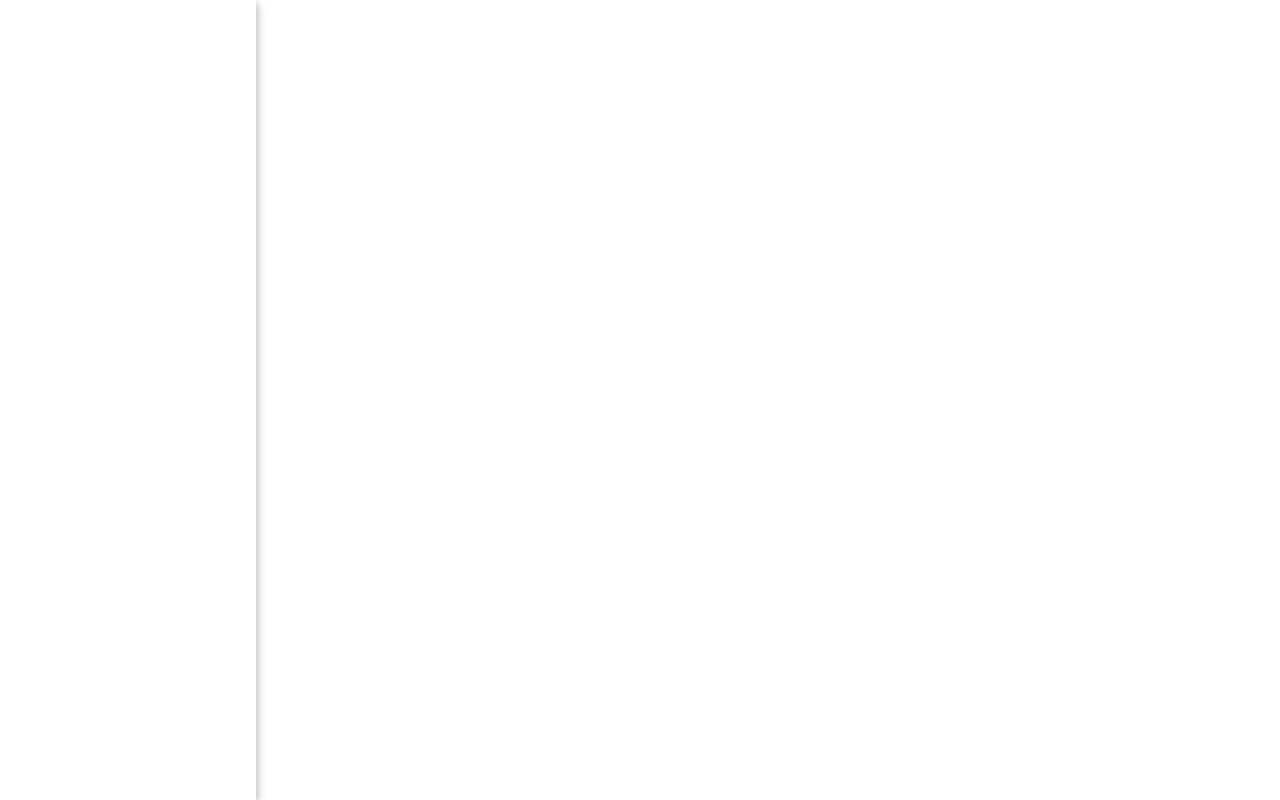
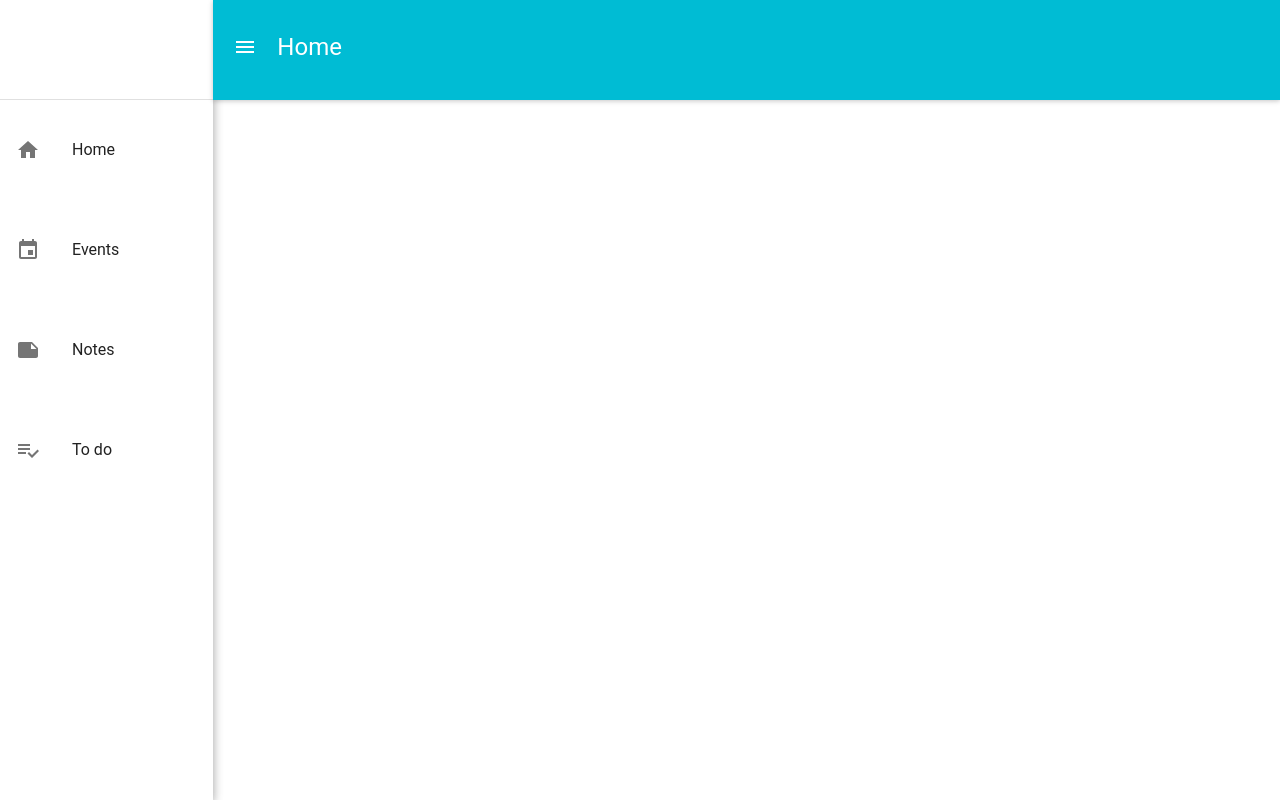
Before and after one commit to eideeivindsen/it2810-webutvikling-h17-prosjekt-3-group-13, a React (Create React App) app in the folder prosjekt3/: page / in a window 1280 px wide. Built offline with nearby package versions, Linux system fonts and the light colour scheme.

Commit message:
Added gridsystem and navbar without functionality

```diff
--- a/prosjekt3/package.json
+++ b/prosjekt3/package.json
@@ -8,7 +8,8 @@
   "dependencies": {
     "material-ui": "^0.19.2",
     "react": "^15.6.2",
-    "react-dom": "^15.6.2"
+    "react-dom": "^15.6.2",
+    "react-grid-system": "^2.9.6"
   },
   "scripts": {
     "start": "react-scripts start",
--- /dev/null
+++ b/prosjekt3/src/App.css
@@ -0,0 +1,29 @@
+.navContainer,
+.contentContainer {
+    padding: 0px !important;
+}
+
+.navbar {
+    height: 100vh;
+    box-shadow: rgba(0, 0, 0, 0.16) 0px 3px 10px, rgba(0, 0, 0, 0.23) 0px 3px 10px;
+    display: flex;
+    flex-direction: column;
+}
+.menuButton {
+    height: calc(100vh/8) !important;
+}
+span.menuButton  {
+    display: flex !important;
+}
+span.menuButton div {
+    align-self: center;
+}
+
+.navHeader {
+    height: 100px;
+}
+
+.appBar {
+    height: 100px;
+    padding-top: 15px;
+}
--- a/prosjekt3/src/App.js
+++ b/prosjekt3/src/App.js
@@ -1,12 +1,25 @@
 import React, { Component } from 'react';
 import MuiThemeProvider from 'material-ui/styles/MuiThemeProvider';
+import { Container, Row, Col } from 'react-grid-system';
+import Home from './components/Home';
 import Navbar from './components/Navbar';
+import './App.css';
+
 
 class App extends Component {
   render() {
     return (
         <MuiThemeProvider>
-            <Navbar />
+            <Container fluid={true} className="mainContainer">
+                <Row className="mainRow">
+                    <Col className="navContainer" xs={3} lg={2}>
+                        <Navbar />
+                    </Col>
+                    <Col className="contentContainer" xs={9} lg={10}>
+                        <Home />
+                    </Col>
+                </Row>
+            </Container>
         </MuiThemeProvider>
     );
   }
--- /dev/null
+++ b/prosjekt3/src/components/Home.js
@@ -0,0 +1,14 @@
+import React, { Component } from 'react';
+import AppBar from 'material-ui/AppBar';
+
+class Home extends Component {
+  render() {
+    return (
+        <div className="container home">
+            <AppBar className="appBar" title="Home" />
+        </div>
+    );
+  }
+}
+
+export default Home;
--- a/prosjekt3/src/components/Navbar.js
+++ b/prosjekt3/src/components/Navbar.js
@@ -1,8 +1,21 @@
 import React from 'react';
-import { Drawer } from 'material-ui';
+import { Divider, MenuItem } from 'material-ui';
+import HomeIcon from 'material-ui/svg-icons/action/home';
+import EventIcon from 'material-ui/svg-icons/action/event';
+import NoteIcon from 'material-ui/svg-icons/av/note';
+import ChecklistIcon from 'material-ui/svg-icons/av/playlist-add-check';
 
 const Navbar = () => (
-  <Drawer docked={true} />
+  <div className="navbar">
+    <div className="navHeader">
+
+    </div>
+    <Divider />
+    <MenuItem className="menuButton" primaryText="Home" leftIcon={<HomeIcon />} />
+    <MenuItem className="menuButton" primaryText="Events" leftIcon={<EventIcon />} />
+    <MenuItem className="menuButton" primaryText="Notes" leftIcon={<NoteIcon />} />
+    <MenuItem className="menuButton" primaryText="To do" leftIcon={<ChecklistIcon />} />
+  </div>
 );
 
 export default Navbar;
```
Also changed, not shown: 1 other file (tests, documents, lock files or other folders).
